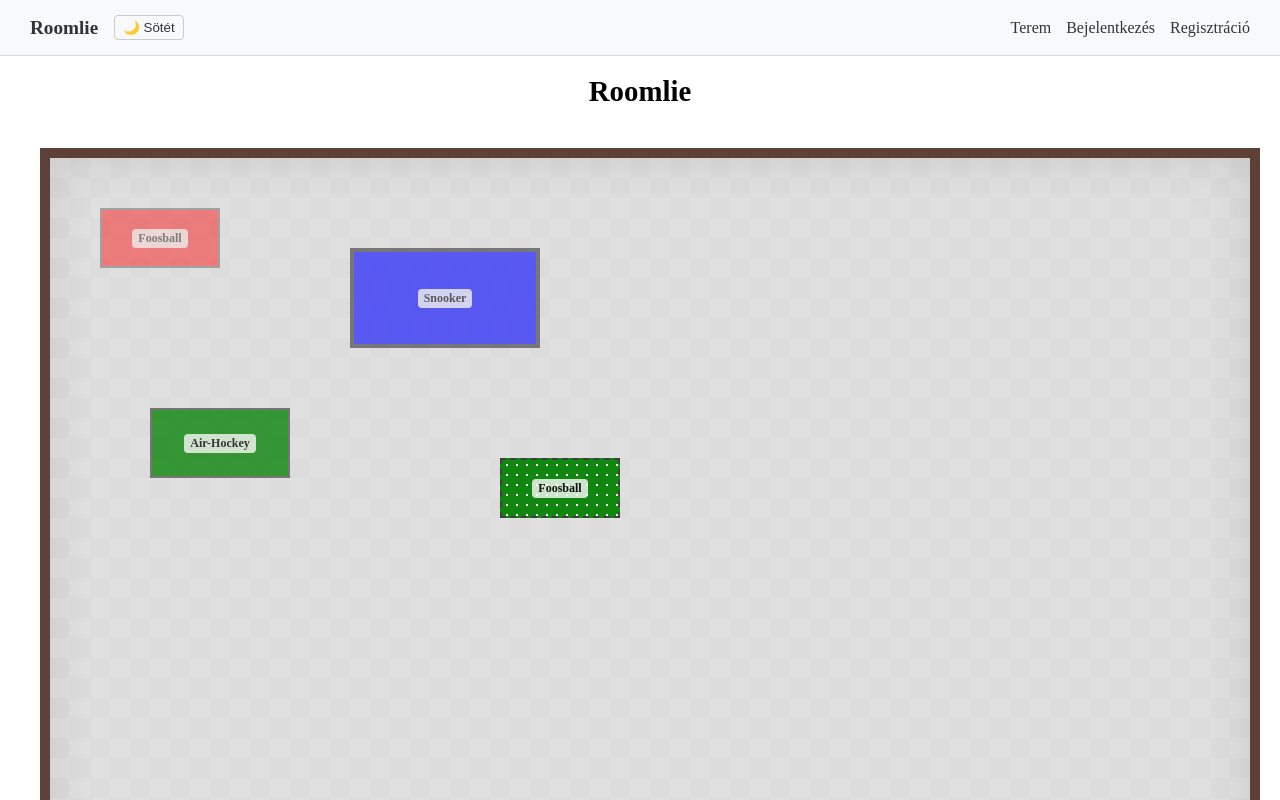
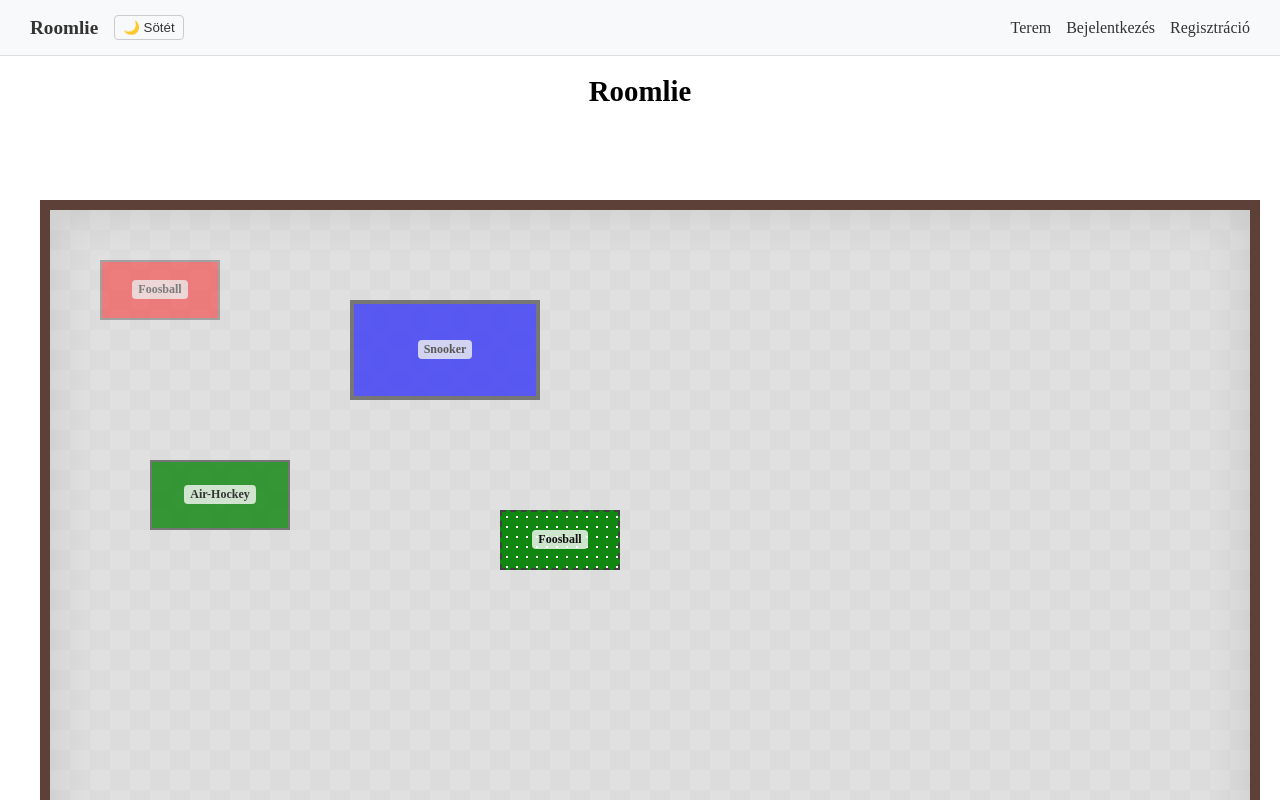
Before and after one commit to Varoczi/React_beadando_v2, a React (Vite) app: page / in a window 1280 px wide. Shown: the top 800 px of the page. Built offline with nearby package versions, Linux system fonts and the light colour scheme.

Commit message:
toast bug fix, css bug fixes

```diff
--- a/src/components/ReszletesNezet.tsx
+++ b/src/components/ReszletesNezet.tsx
@@ -10,14 +10,16 @@ import toast from "react-hot-toast";
 interface TableDetailsProps {
   table: TableData | null;
   onDelete: (id: number) => void;
-  onStatusChange: (id: number, newStatus: number) => void;
+  onStatusChangeLocally: (id: number, newStatus: number) => void;
+  onStatusCommit: (id: number, finalStatus: number) => void;
   onClose: () => void;
 }
 
 function ReszletesNezet({
   table,
   onDelete,
-  onStatusChange,
+  onStatusChangeLocally,
+  onStatusCommit,
   onClose,
 }: TableDetailsProps) {
   const { user } = useSelector((state: RootState) => state.auth);
@@ -141,7 +143,10 @@ function ReszletesNezet({
               min="1"
               max="10"
               value={table.status}
-              onChange={(e) => onStatusChange(table.id, Number(e.target.value))}
+              onChange={(e) => onStatusChangeLocally(table.id, Number(e.target.value))}
+              onPointerUp={(e) => onStatusCommit(table.id, Number(e.currentTarget.value))}
+              onKeyUp={(e) => onStatusCommit(table.id, Number(e.currentTarget.value))}
+              onBlur={(e) => onStatusCommit(table.id, Number(e.currentTarget.value))}
             />
           )}
         </div>
--- a/src/components/Terem.css
+++ b/src/components/Terem.css
@@ -4,10 +4,6 @@
   gap: 20px;
   align-items: center;
   padding: 20px;
-
-  overflow-x: auto;
-  overflow-y: hidden;
-  padding-bottom: 10px;
 }
 
 .room-controls {
--- a/src/pages/Home.css
+++ b/src/pages/Home.css
@@ -1,8 +1,13 @@
+.app-container {
+  display: flex;
+  flex-direction: column;
+  gap: 2rem;
+}
+
 .main-content {
   display: flex;
   flex-direction: row;
   gap: 30px;
-  margin-top: 20px;
   width: 100%;
   max-width: 100vw;
   justify-content: center;
@@ -24,14 +29,14 @@
 }
 
 .table-details, .details-placeholder {
-  width: 300px;
+  max-width: 300px;
   flex-shrink: 0;
 }
 
 .with-details::before {
   content: "";
   flex-basis: 300px;
-  flex-shrink: 1000;
+  flex-shrink: 10000;
 }
 
 .add-table-btn {
--- a/src/pages/Home.tsx
+++ b/src/pages/Home.tsx
@@ -44,7 +44,7 @@ function Home() {
     const handleResize = () => {
       const isMobile = window.innerWidth <= 850;
       const padding = 40;
-      const detailsPanelWidth = (user && !isMobile) ? 330 : 0;
+      const detailsPanelWidth = user && !isMobile ? 330 : 0;
       const maxAvailableWidth = window.innerWidth - detailsPanelWidth - padding;
 
       if (maxAvailableWidth < ROOM_WIDTH) {
@@ -52,12 +52,12 @@ function Home() {
       } else {
         setScale(1);
       }
-    }
+    };
 
-    window.addEventListener('resize', handleResize)
-    handleResize()
-    return () => window.removeEventListener('resize', handleResize)
-  }, [user])
+    window.addEventListener("resize", handleResize);
+    handleResize();
+    return () => window.removeEventListener("resize", handleResize);
+  }, [user]);
 
   useEffect(() => {
     setTables((prevTables) => {
@@ -113,7 +113,13 @@ function Home() {
     handleDragStart,
     handleDragMove,
     handleDragEnd,
-  } = useTablePhysics(tables, roomSize, scale, handleTableMove, handleDragComplete);
+  } = useTablePhysics(
+    tables,
+    roomSize,
+    scale,
+    handleTableMove,
+    handleDragComplete,
+  );
 
   const handleDragStartAuth = (
     id: number,
@@ -173,12 +179,15 @@ function Home() {
     }
   };
 
-  const handleStatusChange = async (id: number, newStatus: number) => {
+  const handleStatusChangeLocally = (id: number, newStatus: number) => {
     setTables(
       tables.map((t) => (t.id === id ? { ...t, status: newStatus } : t)),
     );
+  };
+
+  const handleStatusCommit = async (id: number, finalStatus: number) => {
     try {
-      await updateTableDetails(id, { status: newStatus });
+      await updateTableDetails(id, { status: finalStatus });
       toast.success("Módosítások sikeresen elmentve!");
     } catch (error) {
       toast.error("Nem sikerült menteni a módosítást a szerverre!");
@@ -209,7 +218,8 @@ function Home() {
           <ReszletesNezet
             table={selectedTable}
             onDelete={handleDeleteTable}
-            onStatusChange={handleStatusChange}
+            onStatusChangeLocally={handleStatusChangeLocally}
+            onStatusCommit={handleStatusCommit}
             onClose={() => setSelectedTableId(null)}
           />
         )}
```
Lines whose indentation alone changed are shown as unchanged.
